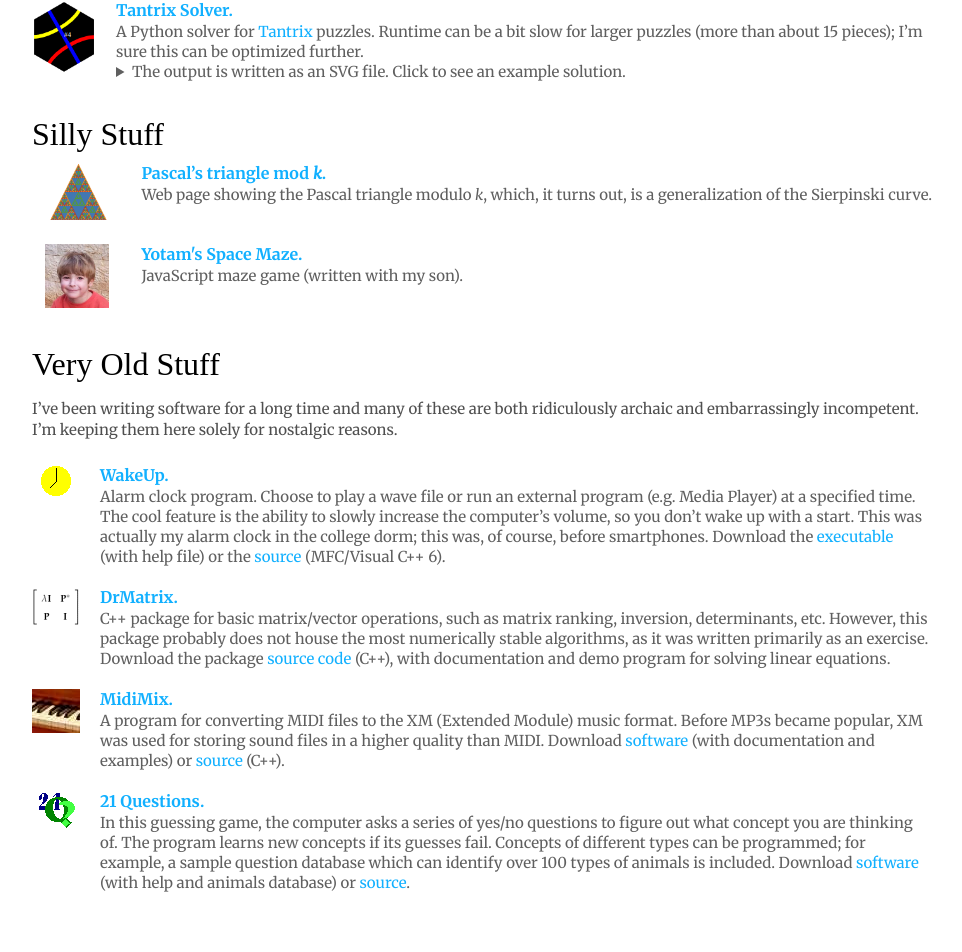
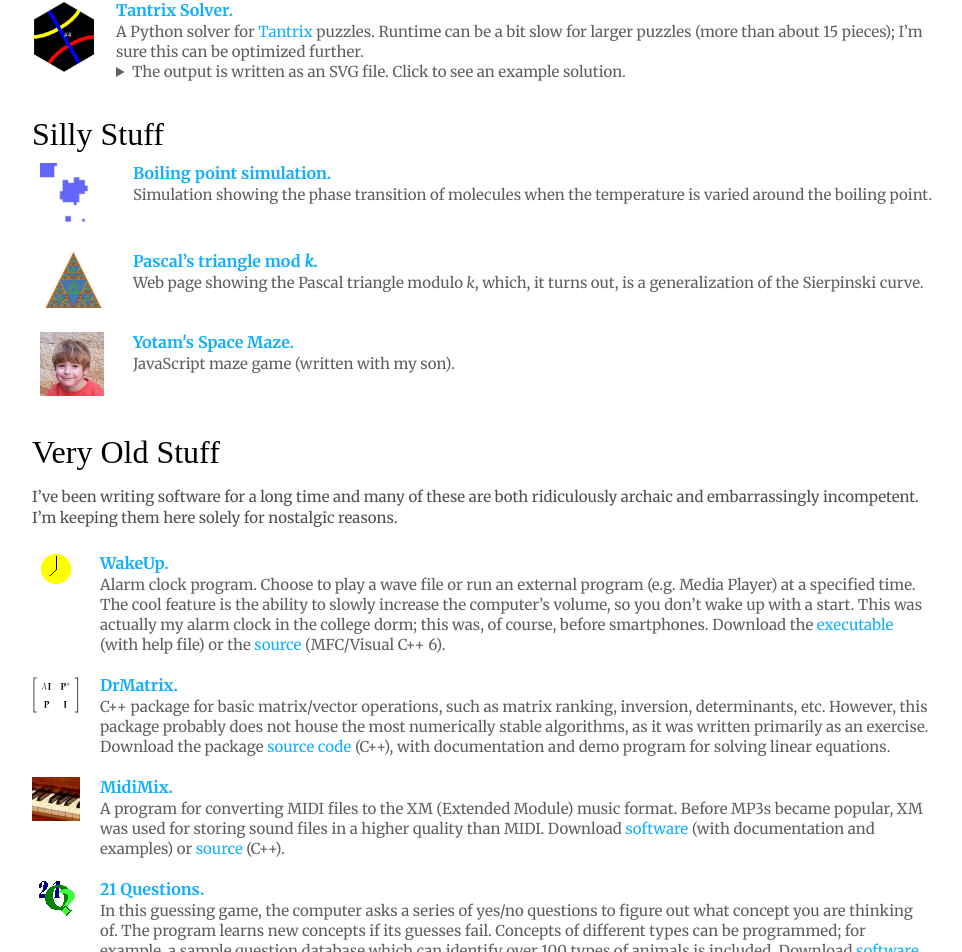
Before and after one commit to zvikabh/zvikabh.github.io, a Next.js app: page /software in a window 1280 px wide. Shown: the part 2045-2997 px from the top of the page, without its empty margins (198-1160 px from the left). Built offline with nearby package versions, Linux system fonts and the light colour scheme; a web font is replaced by a local one.

Commit message:
add boilingpoint link

```diff
--- a/src/app/software/clientPage.js
+++ b/src/app/software/clientPage.js
@@ -145,6 +145,12 @@ const GAME_SOLVERS = [
 
 const SILLY_STUFF = [
   {
+    title: 'Boiling point simulation',
+    link: '/boilingpoint',
+    icon: '/boilingpoint.png',
+    bibinfo: (<>Simulation showing the phase transition of molecules when the temperature is varied around the boiling point.</>)
+  },
+  {
     title: (<>Pascal&rsquo;s triangle mod <i>k</i></>),
     link: '/pascalmod',
     icon: '/pascal.png',
```
Also changed, not shown: public/boilingpoint.png (added).
